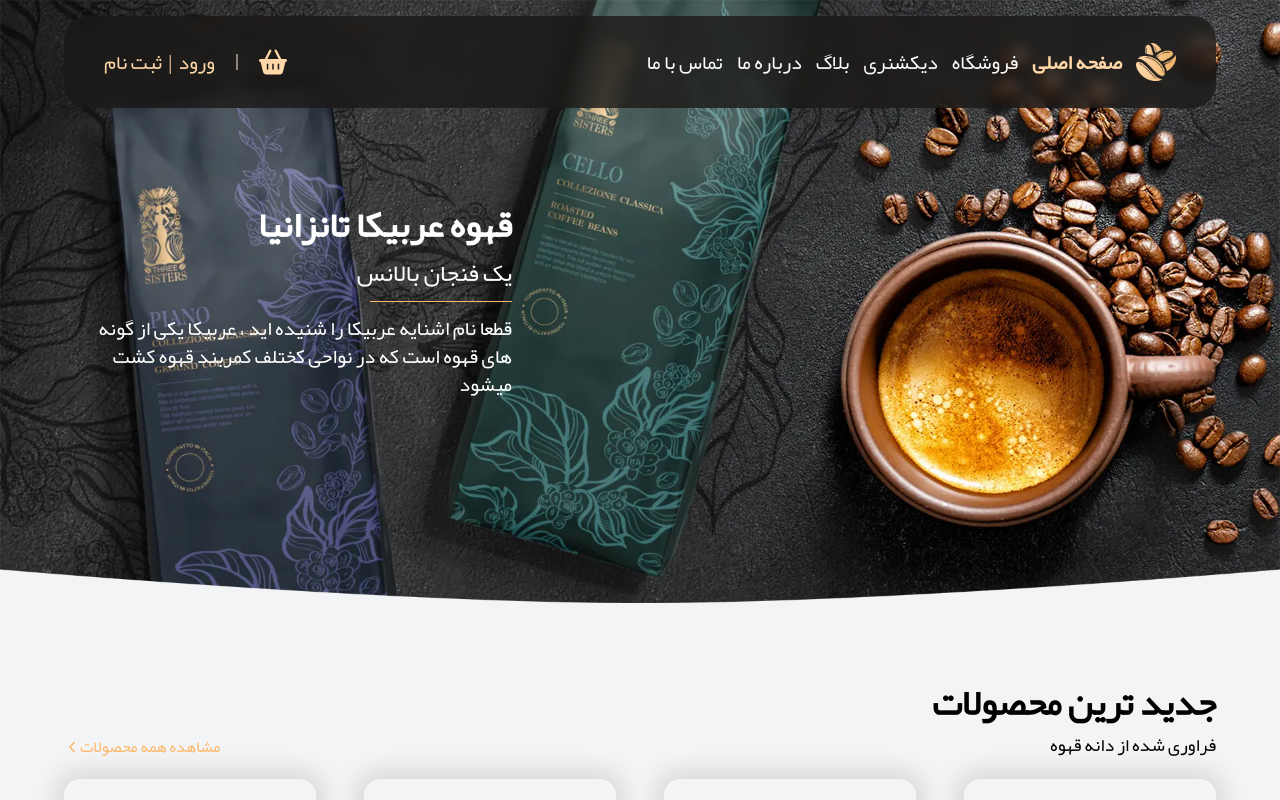
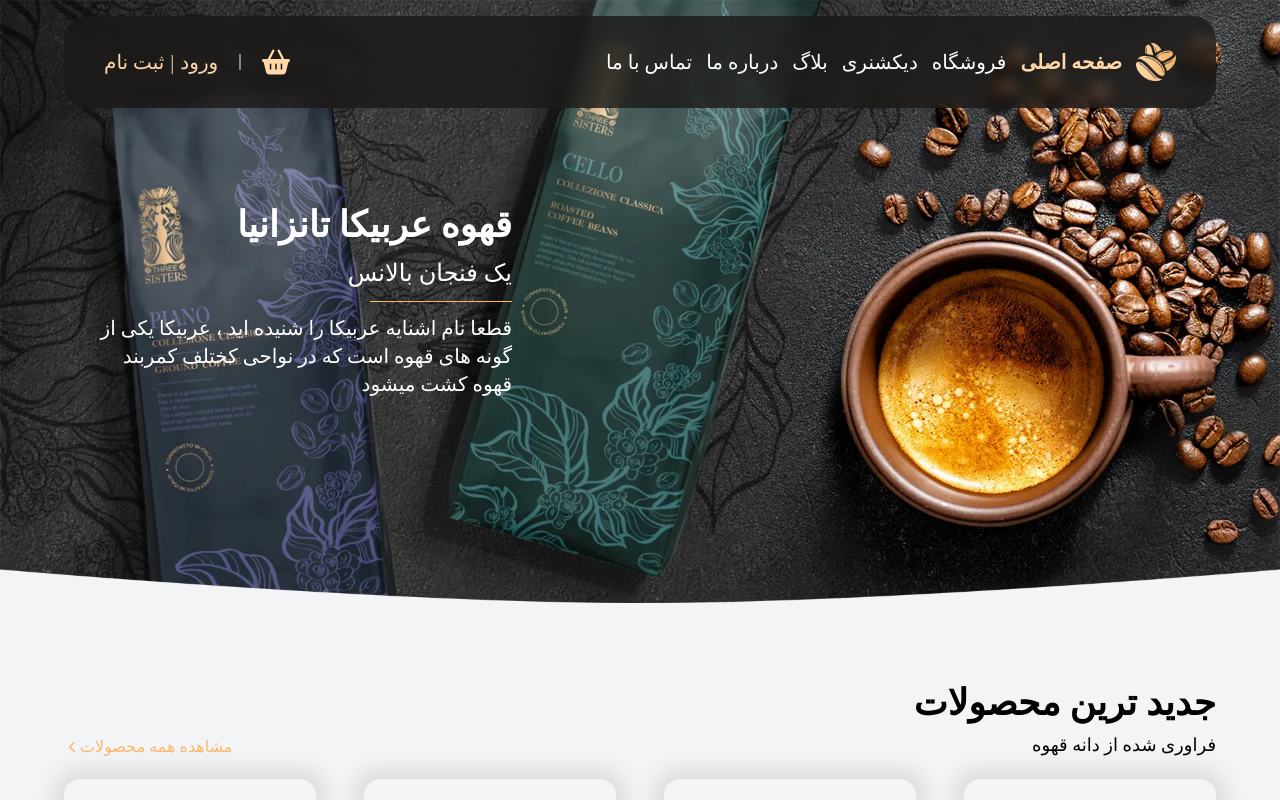
Before and after one commit to KavehKhorshidiii/CoffeeShop, a Next.js app: page / in a window 1280 px wide. Shown: the top 800 px of the page. Built offline with nearby package versions, Linux system fonts and the light colour scheme.

Commit message:
fix font

```diff
--- a/src/app/globals.css
+++ b/src/app/globals.css
@@ -21,14 +21,9 @@
 }
 
 body {
-  font-family: Yekan;
+  font-family: yekan;
   background-color: #171717;
   color: white;
-}
-
-@font-face {
-  font-family: Yekan;
-  src: url("./font/yekan-regular.woff") format("woff");
 }
 
 
--- a/src/app/layout.js
+++ b/src/app/layout.js
@@ -17,9 +17,18 @@ export const metadata = {
    description: "Generated by create next app",
 }
 
+
+import localFont from 'next/font/local'
+
+const yekan = localFont({
+  src:'./font/Yekan.woff',
+  variable: '--font-yekan',
+  display: 'swap'
+})
+
 export default function RootLayout({ children }) {
    return (
-      <html lang="en">
+      <html lang="fa" className={yekan.variable}>
          <body className={`${geistSans.variable} ${geistMono.variable} antialiased `}>
             <DarkMode></DarkMode>
             {children}
```
